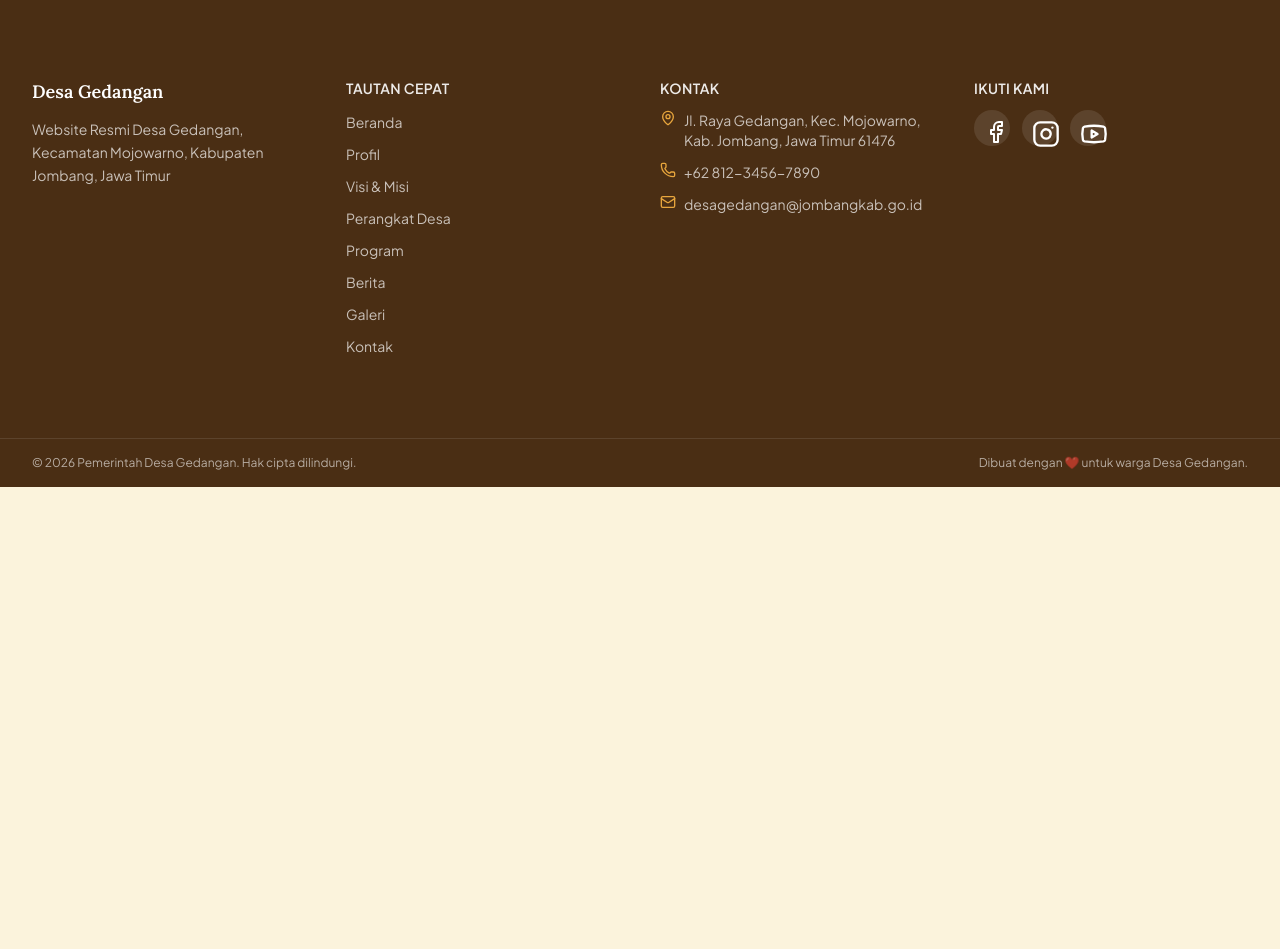
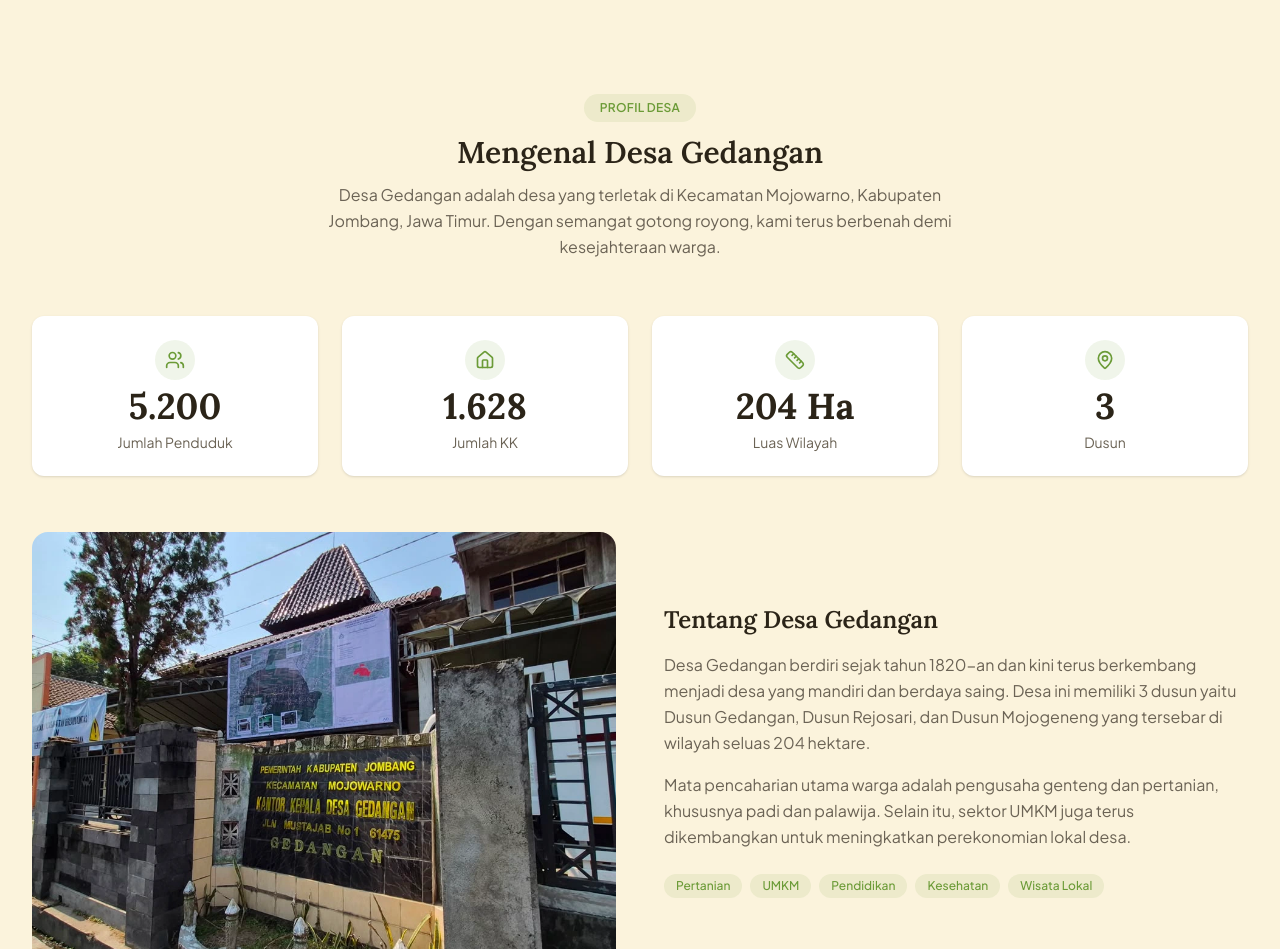
Before and after one commit to AlvinoWJ/gedangan-village, a Next.js app: page / in a window 1280 px wide. Shown: the part 763-1712 px from the top of the page. Before the commit the page ends 1250 px from the top, so only its background shows below. Built offline with nearby package versions, Linux system fonts and the light colour scheme.

Commit message:
feat: add ProfilDesaSection and related data for village profile display

```diff
--- a/src/app/page.tsx
+++ b/src/app/page.tsx
@@ -1,9 +1,11 @@
 import { Hero } from "@/components/sections/Hero";
+import { ProfilDesaSection } from "@/components/sections/ProfilDesaSection";
 
 export default function Home() {
   return (
     <>
       <Hero />
+      <ProfilDesaSection />
       {/* TODO: StatsSection, TentangDesaSection, ProgramSection, NewsSection, ContactSection */}
     </>
   );
--- /dev/null
+++ b/src/components/common/SectionBadge.tsx
@@ -0,0 +1,20 @@
+import type { ReactNode } from "react";
+import { cn } from "@/lib/utils";
+
+interface SectionBadgeProps {
+  children: ReactNode;
+  className?: string;
+}
+
+export function SectionBadge({ children, className }: SectionBadgeProps) {
+  return (
+    <span
+      className={cn(
+        "inline-block rounded-full bg-primary/10 px-4 py-1.5 text-xs font-semibold tracking-wide text-primary uppercase",
+        className,
+      )}
+    >
+      {children}
+    </span>
+  );
+}
--- /dev/null
+++ b/src/components/common/StatItem.tsx
@@ -0,0 +1,21 @@
+import type { LucideIcon } from "lucide-react";
+
+interface StatItemProps {
+  icon: LucideIcon;
+  value: string;
+  label: string;
+}
+
+export function StatItem({ icon: Icon, value, label }: StatItemProps) {
+  return (
+    <div className="flex flex-col items-center gap-2 rounded-xl bg-surface p-4 text-center shadow-sm md:p-6">
+      <span className="flex size-10 items-center justify-center rounded-full bg-primary/10 text-primary">
+        <Icon className="size-5" aria-hidden />
+      </span>
+      <span className="font-heading text-2xl leading-none font-bold text-text-primary md:text-4xl">
+        {value}
+      </span>
+      <span className="text-xs text-text-secondary md:text-sm">{label}</span>
+    </div>
+  );
+}
--- /dev/null
+++ b/src/components/sections/ProfilDesaSection.tsx
@@ -0,0 +1,65 @@
+import Image from "next/image";
+import { Container } from "@/components/common/Container";
+import { SectionBadge } from "@/components/common/SectionBadge";
+import { StatItem } from "@/components/common/StatItem";
+import { desaStats, tentangDesa } from "@/lib/data/profil-desa";
+
+export function ProfilDesaSection() {
+  return (
+    <section className="bg-background py-12 md:py-20 lg:py-24">
+      <Container className="space-y-10 md:space-y-14">
+        <div className="mx-auto max-w-2xl space-y-3 text-center">
+          <SectionBadge>{tentangDesa.eyebrow}</SectionBadge>
+          <h2 className="font-heading text-xl font-semibold text-text-primary md:text-3xl">
+            {tentangDesa.heading}
+          </h2>
+          <p className="text-sm leading-relaxed text-text-secondary md:text-base">
+            {tentangDesa.lead}
+          </p>
+        </div>
+
+        <div className="grid grid-cols-2 gap-4 md:grid-cols-4 md:gap-6">
+          {desaStats.map((stat) => (
+            <StatItem key={stat.label} {...stat} />
+          ))}
+        </div>
+
+        <div className="grid items-center gap-8 md:grid-cols-2 md:gap-12">
+          <div className="overflow-hidden rounded-2xl">
+            <Image
+              src={tentangDesa.image.src}
+              alt={tentangDesa.image.alt}
+              width={640}
+              height={480}
+              className="aspect-4/3 w-full object-cover"
+            />
+          </div>
+
+          <div className="space-y-4">
+            <h3 className="font-heading text-lg font-semibold text-text-primary md:text-2xl">
+              {tentangDesa.title}
+            </h3>
+            {tentangDesa.paragraphs.map((paragraph, index) => (
+              <p
+                key={index}
+                className="text-sm leading-relaxed text-text-secondary md:text-base"
+              >
+                {paragraph}
+              </p>
+            ))}
+            <div className="flex flex-wrap gap-2 pt-2">
+              {tentangDesa.tags.map((tag) => (
+                <span
+                  key={tag}
+                  className="rounded-full bg-primary/10 px-3 py-1 text-xs font-medium text-primary"
+                >
+                  {tag}
+                </span>
+              ))}
+            </div>
+          </div>
+        </div>
+      </Container>
+    </section>
+  );
+}
--- /dev/null
+++ b/src/lib/data/profil-desa.ts
@@ -0,0 +1,31 @@
+import type { LucideIcon } from "lucide-react";
+import { Users, Home, Ruler, MapPin } from "lucide-react";
+
+export interface DesaStat {
+  icon: LucideIcon;
+  value: string;
+  label: string;
+}
+
+export const desaStats: DesaStat[] = [
+  { icon: Users, value: "5.200", label: "Jumlah Penduduk" },
+  { icon: Home, value: "1.628", label: "Jumlah KK" },
+  { icon: Ruler, value: "204 Ha", label: "Luas Wilayah" },
+  { icon: MapPin, value: "3", label: "Dusun" },
+];
+
+export const tentangDesa = {
+  eyebrow: "Profil Desa",
+  heading: "Mengenal Desa Gedangan",
+  lead: "Desa Gedangan adalah desa yang terletak di Kecamatan Mojowarno, Kabupaten Jombang, Jawa Timur. Dengan semangat gotong royong, kami terus berbenah demi kesejahteraan warga.",
+  title: "Tentang Desa Gedangan",
+  paragraphs: [
+    "Desa Gedangan berdiri sejak tahun 1820-an dan kini terus berkembang menjadi desa yang mandiri dan berdaya saing. Desa ini memiliki 3 dusun yaitu Dusun Gedangan, Dusun Rejosari, dan Dusun Mojogeneng yang tersebar di wilayah seluas 204 hektare.",
+    "Mata pencaharian utama warga adalah pengusaha genteng dan pertanian, khususnya padi dan palawija. Selain itu, sektor UMKM juga terus dikembangkan untuk meningkatkan perekonomian lokal desa.",
+  ],
+  tags: ["Pertanian", "UMKM", "Pendidikan", "Kesehatan", "Wisata Lokal"],
+  image: {
+    src: "/images/tentang-desa.webp",
+    alt: "Suasana permukiman dan gapura Desa Gedangan",
+  },
+} as const;
```
Also changed, not shown: public/images/tentang-desa.webp (added).
